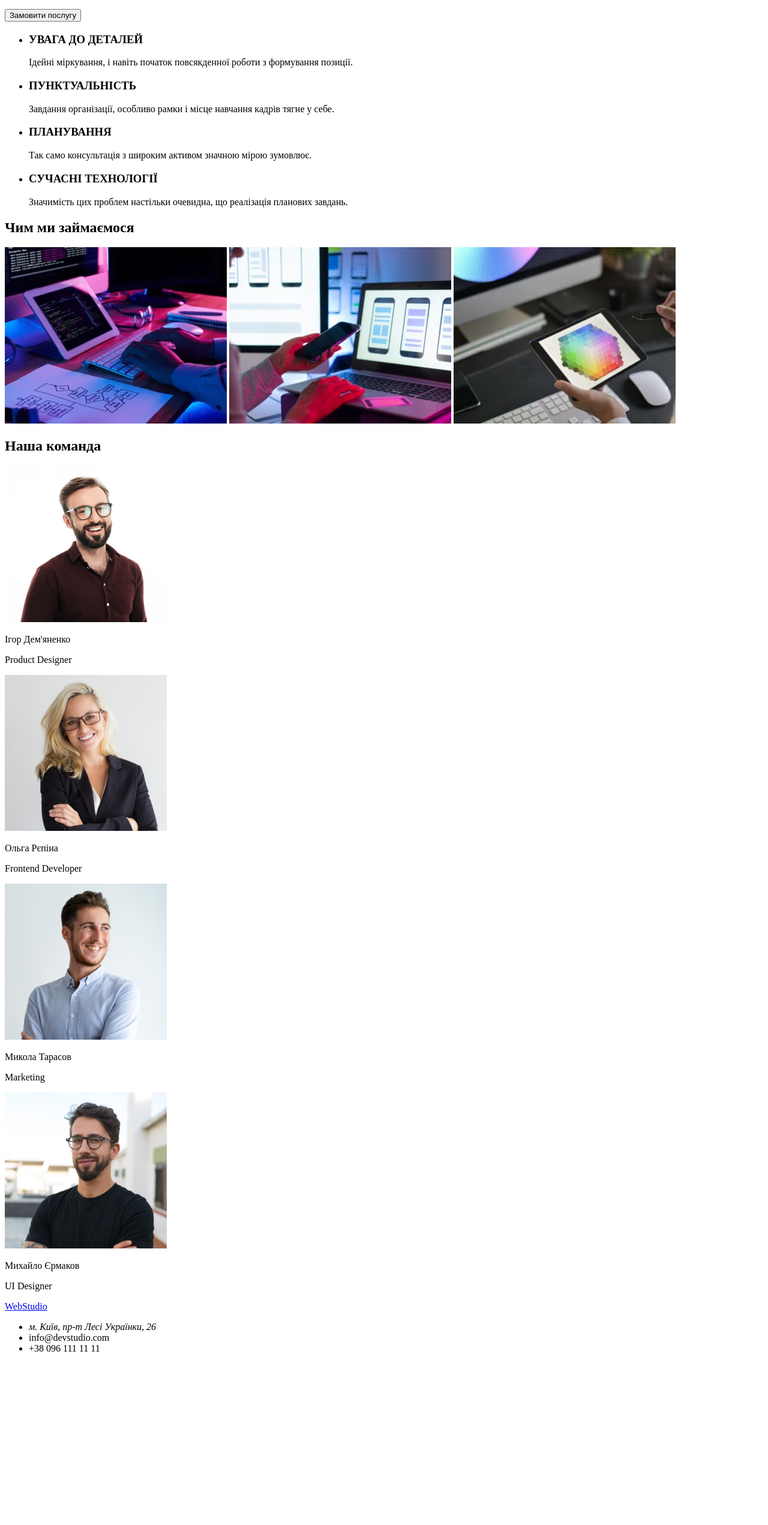
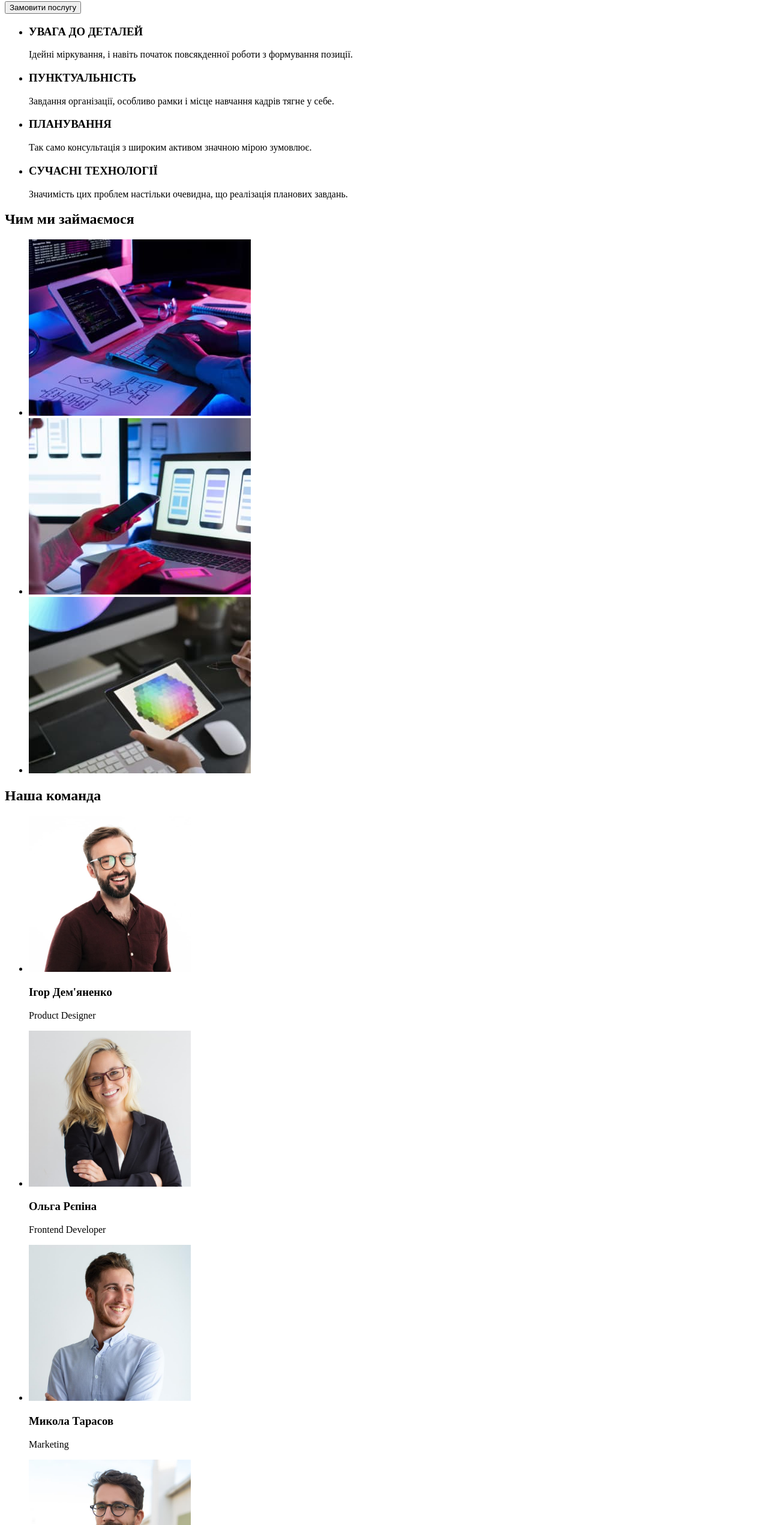
Before and after one commit to feoalexei/goit-markup-hw-01, a plain HTML site: page index.html in a window 1280 px wide. Shown: the part 213-2755 px from the top of the page at 60% size. Before the commit the page ends 2486 px from the top, so only its background shows below. Drawn offline with Linux system fonts and the light colour scheme.

Commit message:
5 fixes applied

```diff
--- a/index.html
+++ b/index.html
@@ -30,13 +30,18 @@
           <a href="tel:+380961111111">+38 096 111 11 11</a>
         </li>
       </ul>
-      <h1>Ефективні рішення для вашого бізнесу</h1>
-      <button type="button">Замовити послугу</button>
     </header>
 
     <main>
+      <!-- Efficient solutions-->
+      <section>
+        <h1>Ефективні рішення для вашого бізнесу</h1>
+        <button type="button">Замовити послугу</button>
+      </section>
+
       <!-- Features-->
       <section>
+        <h2 hidden>Lorem ipsum</h2>
         <ul>
           <li>
             <h3>УВАГА ДО ДЕТАЛЕЙ</h3>
@@ -71,78 +76,83 @@
       <!-- What we do-->
       <section>
         <h2>Чим ми займаємося</h2>
-        <div>
+        <ul>
+          <li>
             <img
             src="images/we_do_1.jpg"
             alt="Розробка сайтів та веб-додатків"
-            width="370"
-          />
+            width="370"/>
+          </li>
+          <li>
             <img
             src="images/we_do_2.jpg"
             alt="Адаптивніть на мобільних пристроях"
-            width="370"
-          />
+            width="370"/>
+          </li>
+          <li>
             <img
             src="images/we_do_3.jpg"
             alt="Дизайн вашіх проектів"
-            width="370"
-          />
-        </div>
+            width="370"/>
+          </li>
+        </ul>
       </section>
 
       <!-- Our team-->
       <section>
         <h2>Наша команда</h2>
-        <div>
-          <div>
+        <ul>
+          <li>
             <img
             src="images/team_1.jpg"
             alt="Ігор Дем'яненко, Product Designer"
-              width="270"
-            />
-            <p>Ігор Дем'яненко</p>
+            width="270"/>
+            <h3>Ігор Дем'яненко</h3>
             <p>Product Designer</p>
-          </div>
-          <div>
+          </li>
+          <li>
             <img
             src="images/team_2.jpg"
             alt="Ольга Рєпіна, Frontend Developer"
-              width="270"
-            />
-            <p>Ольга Рєпіна</p>
+            width="270"/>
+            <h3>Ольга Рєпіна</h3>
             <p>Frontend Developer</p>
-          </div>
-          <div>
+          </li>
+          <li>
             <img
             src="images/team_3.jpg"
             alt="Микола Тарасов, Marketing"
-              width="270"
-            />
-            <p>Микола Тарасов</p>
+            width="270"/>
+            <h3>Микола Тарасов</h3>
             <p>Marketing</p>
-          </div>
-          <div>
+          </li>
+          <li>
             <img
               src="images/team_4.jpg"
               alt="Михайло Єрмаков, UI Designer"
-              width="270"
-            />
-            <p>Михайло Єрмаков</p>
+              width="270"/>
+              <h3>Михайло Єрмаков</h3>
               <p>UI Designer</p>
-          </div>
-        </div>
+          </li>
+        </ul>
       </section>
     </main>
 
     <footer>
       <a href="#"><span>Web</span>Studio</a>
+      <address>
         <ul>
           <li>
-          <address>м. Київ, пр-т Лесі Українки, 26</address>
+            <a href="https://goo.gl/maps/UEkXnd6F4rF67Cct9" target="_blank" rel="noopener noreferrer">м. Київ, пр-т Лесі Українки, 26</a>
           </li>
-        <li>info@devstudio.com</li>
-        <li>+38 096 111 11 11</li>
+          <li>
+            <a href="mailto:info@devstudio.com">info@devstudio.com</a>
+          </li>
+          <li>
+            <a href="tel:+380961111111">+38 096 111 11 11</a>
+          </li>
         </ul>
+      </address>
     </footer>
   </body>
 </html>
```
Lines whose indentation alone changed are shown as unchanged.
